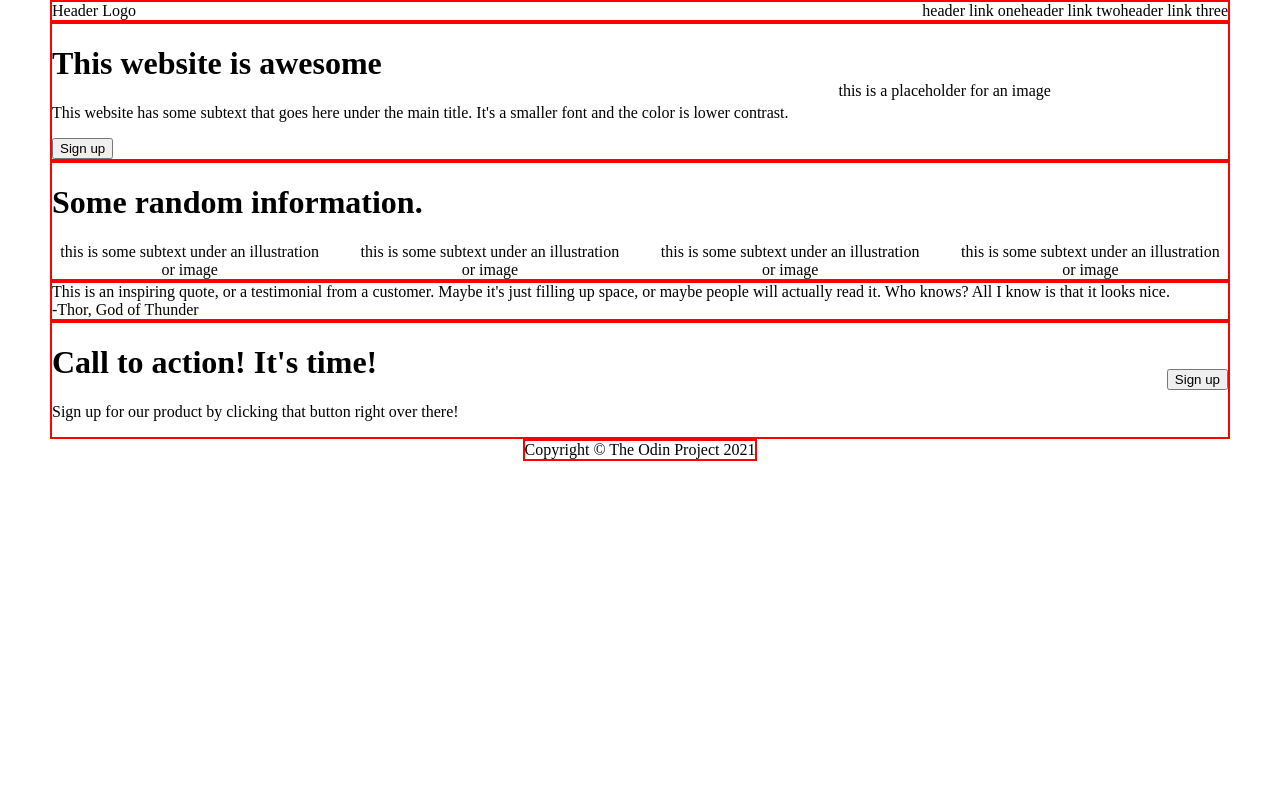
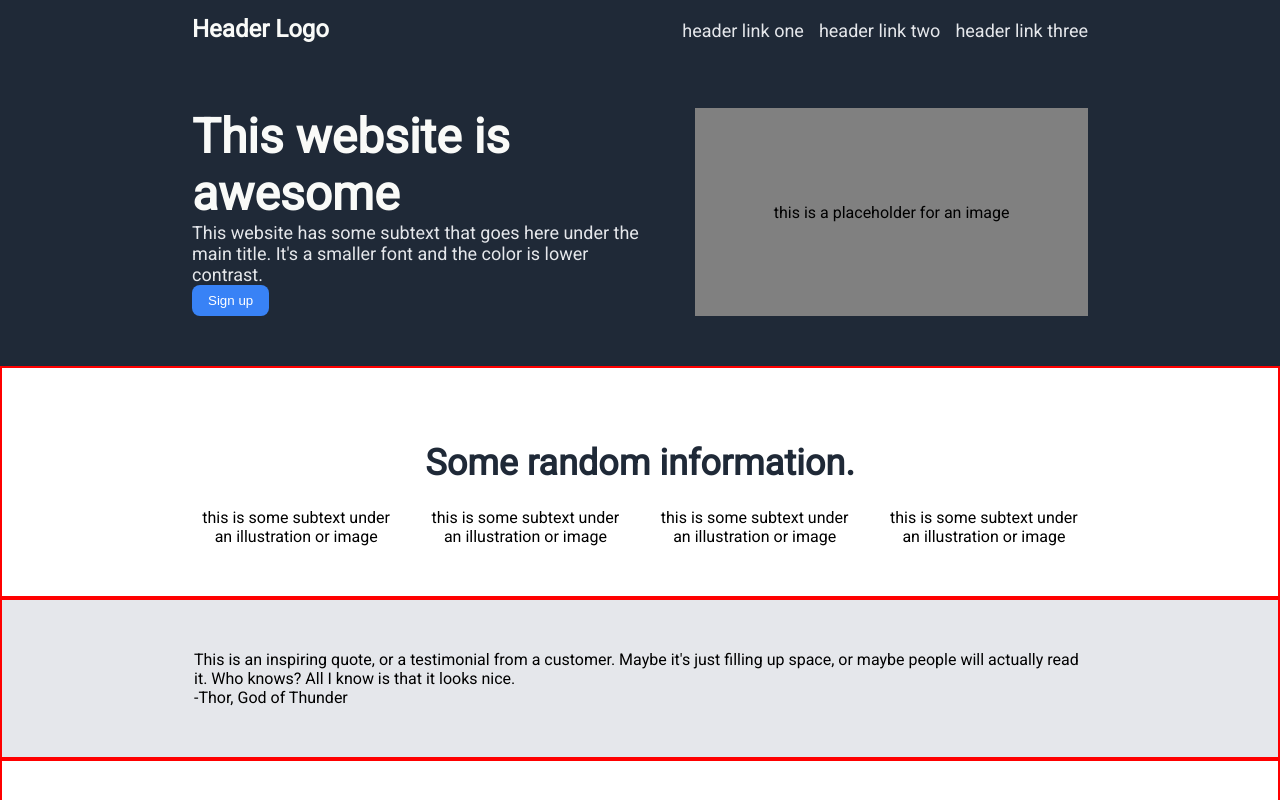
Before and after one commit to freed145/odin-landing-page, a plain HTML site: page index.html in a window 1280 px wide. Shown: the top 800 px of the page. Drawn offline with Linux system fonts and the light colour scheme.

Commit message:
Style header and content-one
Note: Image placeholder currently grows and
shrinks. This will likely have to be changed in
final product.

```diff
--- a/index.html
+++ b/index.html
@@ -4,6 +4,7 @@
     <meta charset="utf-8">
     <title>TOP - Project: Landing Page</title>
     <link rel="stylesheet" href="styles.css">
+    <link href='https://fonts.googleapis.com/css?family=Roboto' rel='stylesheet'>
   </head>
 
   <body>
--- a/styles.css
+++ b/styles.css
@@ -1,32 +1,81 @@
 body {
-  margin: 0 50px;
-  padding: 0;
+  margin: 0;
   display: flex;
   flex-direction: column;
+  font-family: 'Roboto';
 }
 
 .header {
   display: flex;
   flex-direction: row;
   justify-content: space-between;
-  border: solid 2px red;
+  align-items: baseline;
+  padding: 15px 15%;
+  background: #1F2937;
+}
+
+.header .logo {
+  font-size: 24px;
+  font-weight: 900;
+  color: #F9FAF8;
 }
 
 .header-links {
   display: flex;
   list-style-type: none;
-  padding: 0;
+  gap: 15px;
   margin: 0;
+}
+
+.header-links,
+.content-one p {
+  font-size: 18px;
+  color: #E5E7EB;
 }
 
 .content-one {
   display: flex;
   align-items: center;
-  border: solid 2px red;
   gap: 50px;
+  padding: 50px 15%;
+  background: #1F2937;
+}
+
+.content-one-left {
+}
+
+.content-one h1 {
+  font-size: 48px;
+  font-weight: 900;
+  color: #F9FAF8;
+  margin: 0;
+}
+
+.content-one p {
+  margin: 0;
+}
+
+.sign-up {
+  cursor: pointer;
+  padding: 8px 16px;
+  border-radius: 8px;
+  background: #3882F6;
+  border: 1px #3882F6;
+  color: white;
+}
+
+.content-one-right {
+  flex-basis: 800px;
+  display: flex;
+  justify-content: center;
+  align-items: center;
+  text-align: center;
+  align-self: stretch;
+  background: grey;
 }
 
 .content-two {
+  padding: 50px 15%;
   border: solid 2px red;
 }
 
@@ -36,7 +85,16 @@ body {
   text-align: center;
 }
 
+.content-two h1 {
+  font-size: 36px;
+  font-weight: 900;
+  color: #1F2937;
+  text-align: center;
+}
+
 .content-three {
+  padding: 50px 15%;
+  background: #E5E7EB;
   border: solid 2px red;
 }
 
@@ -44,10 +102,13 @@ body {
   display: flex;
   justify-content: space-between;
   align-items: center;
+  padding: 50px 15%;
   border: solid 2px red;
 }
 
 .footer {
-  margin: auto;
   border: solid 2px red;
+  color: #E5E7EB;
+  background: #1F2937;
+  text-align: center;
 }
```
